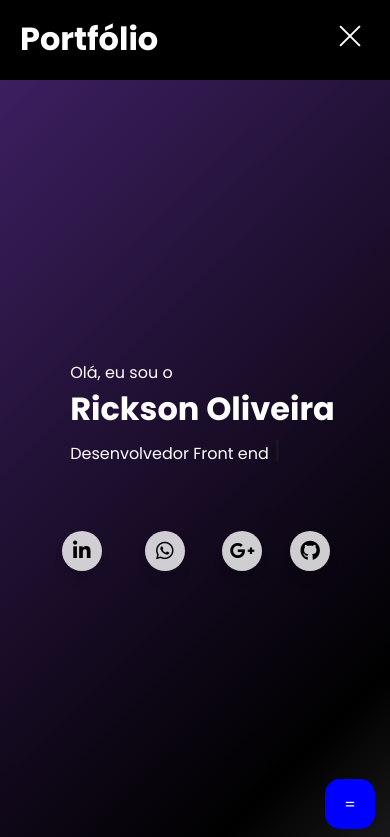
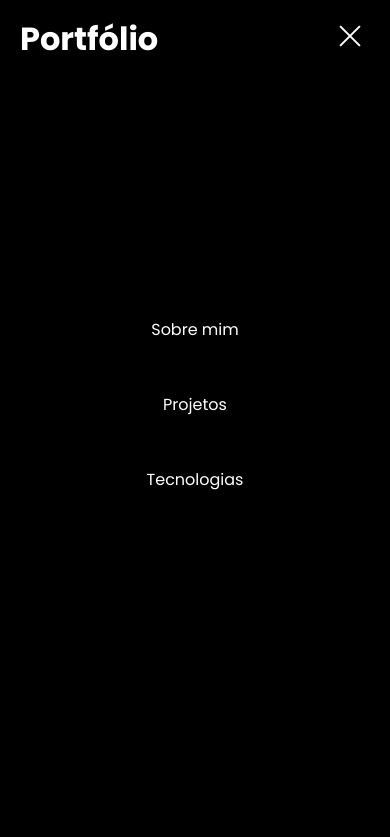
Before and after one commit to Rickson298/Portfolio, a plain HTML site: page index.html in a window 390 px wide. Both pictures are taken after a click on the element 350 px from the left and 40 px from the top of the page. Shown: the top 837 px of the page. Drawn offline with nearby package versions, Linux system fonts and the light colour scheme.

Commit message:
Menu phone pronto

```diff
--- a/index.html
+++ b/index.html
@@ -24,11 +24,21 @@
 
             </ul>
             <div id="toggle"></div>
+
+        </div>
+        <div class="menu-phone">
+            <ul>
+
+                <li><a onclick="fechar()" href="#texto"> Sobre mim </a></li>
+
+                <li><a onclick="fechar()" href='#projetos'>Projetos</a></li>
+                <li><a onclick="fechar()" href="#tecnologias"> Tecnologias</a></li>
+
+            </ul>
         </div>
 
-
     </header>
-    <div class="voltar"> =</div>
+    <div onclick="voltarSumir()" class="voltar"> =</div>
     <main class="fundo">
 
         <div class="largura">
--- a/script.js
+++ b/script.js
@@ -36,4 +36,40 @@ toggle.onclick = ()=>{
 
 document.querySelector('.voltar').addEventListener('click' , ()=>{
     window.scrollTo(0,0)
+
 })
+
+function voltarSumir(){
+    if(window.scrollTo(0.0)){
+        document.querySelector('.voltar').style.opacity = '0'
+
+    }
+}
+
+
+
+
+
+
+document.getElementById('toggle').addEventListener('click' , ()=>{
+    if(document.querySelector('.menu-phone').style.height == "100vh"){
+        document.querySelector('.menu-phone').style.height = "0vh"
+        document.querySelector('.menu-phone ul').style.display = "none"
+
+
+
+    }else{
+        document.querySelector('.menu-phone').style.height = "100vh"
+        document.querySelector('.menu-phone').style.position = "fixed"
+
+        document.querySelector('.menu-phone ul').style.display = "flex"
+    }
+});
+
+function fechar(){
+    toggle.classList.remove('active')
+    document.querySelector('.menu-phone').style.height = "0vh"
+        document.querySelector('.menu-phone ul').style.display = "none"
+
+
+}
--- a/style.css
+++ b/style.css
@@ -28,6 +28,7 @@
   bottom: 15px;
   z-index: 999;
   cursor: pointer;
+  opacity: 1;
 
 }
 
@@ -77,6 +78,44 @@
 
 }
 
+.menu-phone{
+
+  display: flex;
+  justify-content: center;
+  align-items: center;
+  color:rgb(255, 255, 255);
+  height:0vh;
+  width:100vw;
+  background: rgb(0, 0, 0);
+  z-index: 1;
+  transition: all .5s cubic-bezier(0.175, 0.885, 0.32, 1.275);
+
+}
+
+
+
+ .menu-phone ul {
+   display: none;
+   list-style:none;
+   justify-content: center;
+   flex-direction: column;
+   align-items: center;
+   height: 100%;
+   width: 100%;
+   margin-top: -50%;
+ }
+
+ .menu-phone li{
+   margin: 25px;
+ }
+
+.menu-phone li a{
+  text-decoration:none;
+  color: white;
+
+  cursor:pointer;
+}
+
 ::-webkit-scrollbar-thumb{
     background-color: rgb(82, 114, 255);
     border-radius: 15px;
@@ -108,7 +147,7 @@ body{
 header{
   background-color: black;
     align-content: center;
-
+    z-index: 999999;
     display: block;
     justify-content: space-between;
     color: white;
@@ -190,7 +229,7 @@ header{
     align-items: center;
     justify-content: center;
     width: 100vw;
-    height: 90vh;
+    height: 91vh;
 
     background: linear-gradient(-45deg, #e2d8e7 , #000000,#5e3096, #c7b9f0 );
     background-size: 400% 400%;
@@ -789,6 +828,10 @@ form button:hover {
     align-items: center;
   }
 
+  .fundo{
+    height: 100vh;
+  }
+
   .largura-email{
     flex-direction: column;
   }
@@ -820,6 +863,7 @@ form button:hover {
 
   #toggle{
     display: flex;
+    z-index: 9999;
   }
 
   #texto{
@@ -837,7 +881,12 @@ form button:hover {
     font-size: 10px;
   }
 
-
+  header{
+    position: fixed;
+  }
+.container--header{
+    width: 100vw;
+  }
 
 }
 
@@ -855,6 +904,9 @@ form button:hover {
     margin:20px;
 
   }
+
+
+
 
   .container .card:hover .teste-card{
     font-size: 1rem;
```
